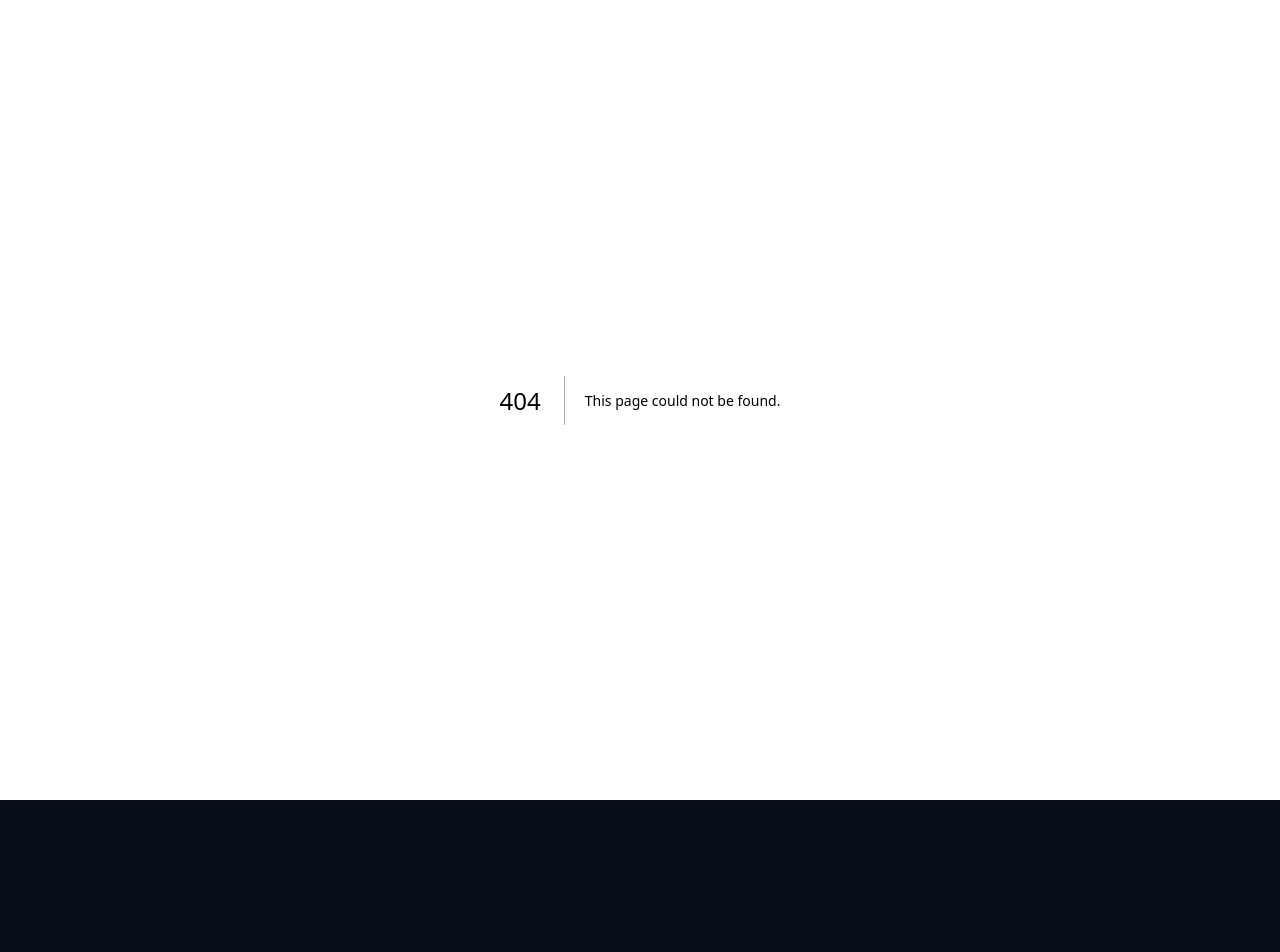
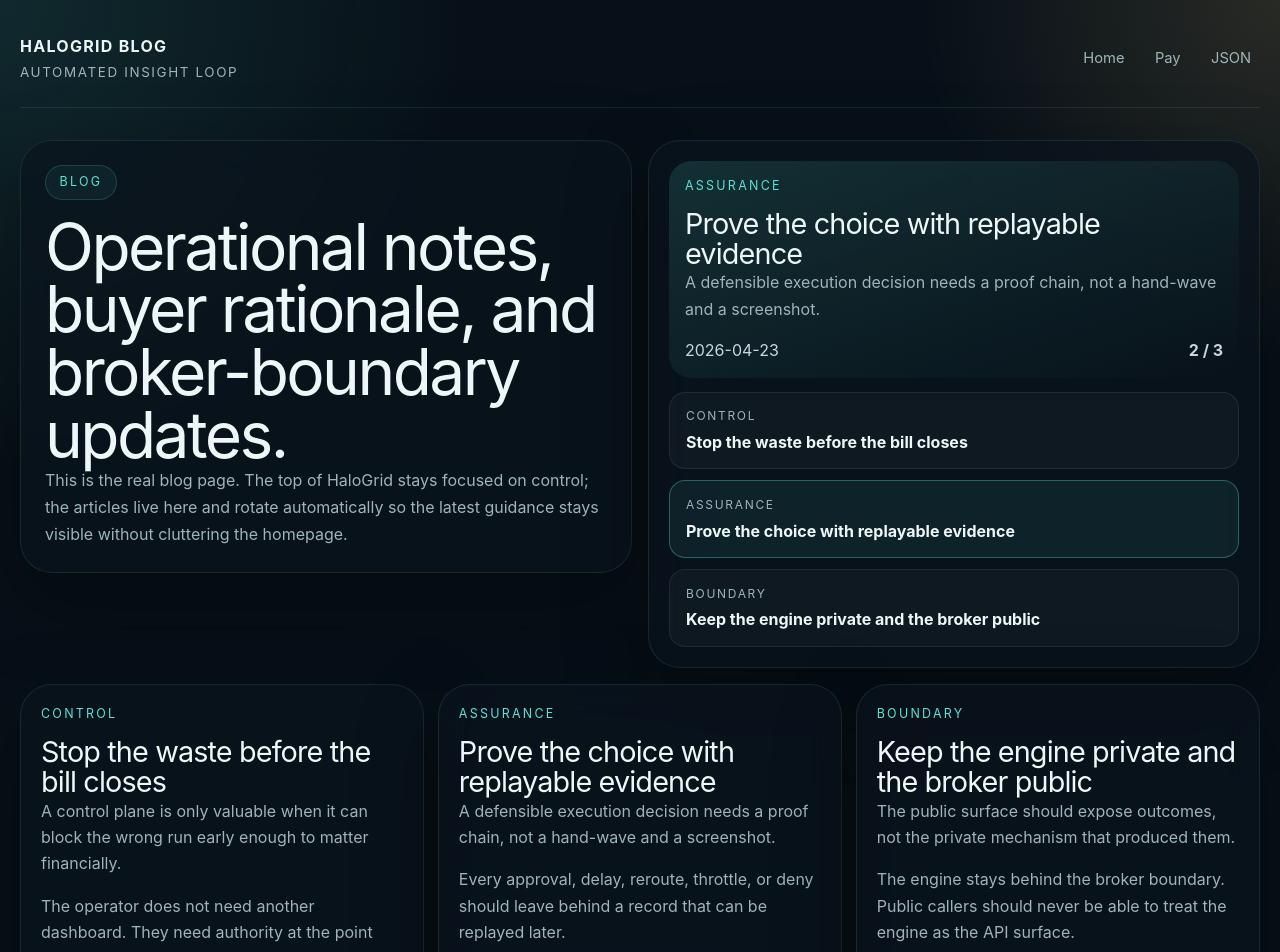
Before and after one commit to reprewindai-dev/ecobe-mvp, a Next.js app: page /blog in a window 1280 px wide. Before the commit this address had no page. Shown: the top 952 px of the page. Before the commit the page ends 800 px from the top, so only its background shows below. Built offline with nearby package versions, Linux system fonts and the light colour scheme.

Commit message:
fix: move blog content to dedicated route

```diff
--- /dev/null
+++ b/src/app/blog/blog-loop.tsx
@@ -0,0 +1,55 @@
+'use client'
+
+import { useEffect, useMemo, useState } from 'react'
+
+import type { BlogPost } from '@/lib/blog-posts'
+
+export function BlogLoop({ posts }: { posts: BlogPost[] }) {
+  const [activeIndex, setActiveIndex] = useState(0)
+
+  useEffect(() => {
+    if (posts.length <= 1) {
+      return
+    }
+
+    const timer = window.setInterval(() => {
+      setActiveIndex((current) => (current + 1) % posts.length)
+    }, 5000)
+
+    return () => window.clearInterval(timer)
+  }, [posts.length])
+
+  const activePost = posts[activeIndex] ?? posts[0]
+
+  const pillText = useMemo(() => {
+    return `${activeIndex + 1} / ${posts.length}`
+  }, [activeIndex, posts.length])
+
+  return (
+    <div className="blog-loop">
+      <div className="blog-loop__feature">
+        <div className="blog-loop__eyebrow">{activePost.eyebrow}</div>
+        <h2>{activePost.title}</h2>
+        <p>{activePost.summary}</p>
+        <div className="blog-loop__meta">
+          <span>{activePost.publishedAt}</span>
+          <strong>{pillText}</strong>
+        </div>
+      </div>
+
+      <div className="blog-loop__rail">
+        {posts.map((post, index) => (
+          <button
+            key={post.slug}
+            type="button"
+            className={index === activeIndex ? 'blog-loop__rail-item blog-loop__rail-item--active' : 'blog-loop__rail-item'}
+            onClick={() => setActiveIndex(index)}
+          >
+            <span>{post.eyebrow}</span>
+            <strong>{post.title}</strong>
+          </button>
+        ))}
+      </div>
+    </div>
+  )
+}
--- /dev/null
+++ b/src/app/blog/page.tsx
@@ -0,0 +1,53 @@
+import { blogPosts } from '@/lib/blog-posts'
+
+import { BlogLoop } from './blog-loop'
+
+export const dynamic = 'force-dynamic'
+export const revalidate = 0
+
+export default function BlogPage() {
+  return (
+    <main className="page-shell blog-page">
+      <header className="topbar">
+        <div>
+          <div className="brand-mark">HaloGrid Blog</div>
+          <div className="brand-subtitle">Automated insight loop</div>
+        </div>
+
+        <nav className="topnav" aria-label="Primary">
+          <a href="/">Home</a>
+          <a href="/pay">Pay</a>
+          <a href="/api/v1/public/overview">JSON</a>
+        </nav>
+      </header>
+
+      <section className="blog-hero">
+        <div className="blog-hero__copy">
+          <span className="eyebrow">Blog</span>
+          <h1>Operational notes, buyer rationale, and broker-boundary updates.</h1>
+          <p>
+            This is the real blog page. The top of HaloGrid stays focused on control; the articles live here
+            and rotate automatically so the latest guidance stays visible without cluttering the homepage.
+          </p>
+        </div>
+
+        <BlogLoop posts={blogPosts} />
+      </section>
+
+      <section className="blog-grid">
+        {blogPosts.map((post) => (
+          <article className="blog-card" key={post.slug}>
+            <div className="blog-card__eyebrow">{post.eyebrow}</div>
+            <h2>{post.title}</h2>
+            <p>{post.summary}</p>
+            <div className="blog-card__body">
+              {post.body.map((line) => (
+                <p key={line}>{line}</p>
+              ))}
+            </div>
+          </article>
+        ))}
+      </section>
+    </main>
+  )
+}
--- a/src/app/globals.css
+++ b/src/app/globals.css
@@ -290,26 +290,6 @@
 
 .button--ghost {
   background: rgba(255, 255, 255, 0.03);
-}
-
-.hero__pain {
-  margin-top: 1.5rem;
-  padding-top: 1.35rem;
-  border-top: 1px solid var(--stroke);
-}
-
-.hero__pain-title {
-  color: var(--muted-strong);
-  font-size: 0.8rem;
-  letter-spacing: 0.16em;
-  text-transform: uppercase;
-}
-
-.hero__pain ul {
-  margin: 0.85rem 0 0;
-  padding-left: 1.15rem;
-  color: var(--muted);
-  line-height: 1.75;
 }
 
 .hero__surface {
@@ -611,6 +591,143 @@
   flex-wrap: wrap;
 }
 
+.blog-page {
+  padding-bottom: 4rem;
+}
+
+.blog-hero {
+  display: grid;
+  grid-template-columns: 1fr 1fr;
+  gap: 1rem;
+  align-items: start;
+  margin-top: 1rem;
+}
+
+.blog-hero__copy,
+.blog-loop,
+.blog-card {
+  border: 1px solid var(--stroke);
+  background: var(--bg-elevated);
+  backdrop-filter: blur(18px);
+  box-shadow: var(--shadow);
+  border-radius: 2rem;
+}
+
+.blog-hero__copy {
+  padding: 1.5rem;
+}
+
+.blog-hero__copy h1 {
+  margin: 1rem 0 0;
+  line-height: 0.98;
+  letter-spacing: -0.04em;
+  font-size: clamp(2.4rem, 5vw, 5rem);
+}
+
+.blog-hero__copy p {
+  color: var(--muted);
+  line-height: 1.7;
+  max-width: 58ch;
+}
+
+.blog-loop {
+  padding: 1.25rem;
+  display: grid;
+  gap: 0.85rem;
+}
+
+.blog-loop__feature {
+  padding: 1rem;
+  border-radius: 1.4rem;
+  background: linear-gradient(160deg, rgba(87, 227, 208, 0.14), rgba(8, 18, 26, 0.88));
+}
+
+.blog-loop__eyebrow,
+.blog-card__eyebrow {
+  color: var(--accent);
+  font-size: 0.78rem;
+  letter-spacing: 0.18em;
+  text-transform: uppercase;
+}
+
+.blog-loop__feature h2,
+.blog-card h2 {
+  margin: 0.85rem 0 0;
+  line-height: 1.05;
+  letter-spacing: -0.03em;
+  font-size: 1.8rem;
+}
+
+.blog-loop__feature p,
+.blog-card p {
+  color: var(--muted);
+  line-height: 1.65;
+}
+
+.blog-loop__meta {
+  display: flex;
+  justify-content: space-between;
+  align-items: center;
+  gap: 1rem;
+  margin-top: 1rem;
+  color: var(--muted-strong);
+}
+
+.blog-loop__rail {
+  display: grid;
+  gap: 0.7rem;
+}
+
+.blog-loop__rail-item {
+  display: grid;
+  gap: 0.3rem;
+  width: 100%;
+  padding: 0.9rem 1rem;
+  border-radius: 1rem;
+  border: 1px solid rgba(255, 255, 255, 0.08);
+  background: rgba(255, 255, 255, 0.03);
+  color: inherit;
+  text-align: left;
+}
+
+.blog-loop__rail-item--active {
+  border-color: rgba(87, 227, 208, 0.34);
+  background: rgba(87, 227, 208, 0.08);
+}
+
+.blog-loop__rail-item span {
+  color: var(--muted);
+  font-size: 0.75rem;
+  letter-spacing: 0.14em;
+  text-transform: uppercase;
+}
+
+.blog-loop__rail-item strong {
+  font-size: 1rem;
+  font-weight: 700;
+}
+
+.blog-grid {
+  display: grid;
+  grid-template-columns: repeat(3, minmax(0, 1fr));
+  gap: 0.85rem;
+  margin-top: 1rem;
+}
+
+.blog-card {
+  padding: 1.25rem;
+}
+
+.blog-card__body {
+  display: grid;
+  gap: 0.7rem;
+  margin-top: 1rem;
+}
+
+.blog-card__body p {
+  margin: 0;
+}
+
 .pay-page {
   padding-bottom: 4rem;
 }
@@ -741,7 +858,9 @@
   .section--split,
   .pricing-grid,
   .action-grid,
-  .pain-grid {
+  .pain-grid,
+  .blog-hero,
+  .blog-grid {
     grid-template-columns: 1fr;
   }
 
@@ -786,6 +905,12 @@
     width: 100%;
   }
 
+  .hero__blog-cta,
+  .blog-loop__meta {
+    flex-direction: column;
+    align-items: flex-start;
+  }
+
   .cockpit-strip {
     grid-template-columns: 1fr;
   }
--- a/src/app/page.tsx
+++ b/src/app/page.tsx
@@ -233,14 +233,6 @@
             ))}
           </div>
 
-          <div className="hero__pain">
-            <div className="hero__pain-title">Why buyers pay</div>
-            <ul>
-              <li>Reporting that arrives after the wasted run is already billed.</li>
-              <li>A dashboard that cannot stop, reroute, or slow the workload in time.</li>
-              <li>A compliance story with no proof chain behind the decision.</li>
-            </ul>
-          </div>
         </div>
 
         <div className="hero__surface">
--- /dev/null
+++ b/src/lib/blog-posts.ts
@@ -0,0 +1,50 @@
+export type BlogPost = {
+  slug: string
+  title: string
+  summary: string
+  eyebrow: string
+  publishedAt: string
+  body: string[]
+}
+
+export const blogPosts: BlogPost[] = [
+  {
+    slug: 'stop-the-waste',
+    title: 'Stop the waste before the bill closes',
+    eyebrow: 'Control',
+    publishedAt: '2026-04-23',
+    summary:
+      'A control plane is only valuable when it can block the wrong run early enough to matter financially.',
+    body: [
+      'The operator does not need another dashboard. They need authority at the point where the workload still can be redirected, delayed, or denied.',
+      'That is the difference between reporting and control. Reporting tells you what happened; control changes what happens next.',
+      'The buyer pays when the system prevents wasted execution before the invoice is already irreversible.',
+    ],
+  },
+  {
+    slug: 'prove-the-choice',
+    title: 'Prove the choice with replayable evidence',
+    eyebrow: 'Assurance',
+    publishedAt: '2026-04-23',
+    summary:
+      'A defensible execution decision needs a proof chain, not a hand-wave and a screenshot.',
+    body: [
+      'Every approval, delay, reroute, throttle, or deny should leave behind a record that can be replayed later.',
+      'The evidence must show the policy used, the signal that triggered the decision, and the action that was taken.',
+      'That is how finance, compliance, and operations all end up looking at the same source of truth.',
+    ],
+  },
+  {
+    slug: 'keep-the-engine-private',
+    title: 'Keep the engine private and the broker public',
+    eyebrow: 'Boundary',
+    publishedAt: '2026-04-23',
+    summary:
+      'The public surface should expose outcomes, not the private mechanism that produced them.',
+    body: [
+      'The engine stays behind the broker boundary. Public callers should never be able to treat the engine as the API surface.',
+      'That separation protects the system from accidental coupling and keeps internal routes out of the public contract.',
+      'The user sees the result, the broker keeps the proof, and the engine stays hidden.',
+    ],
+  },
+]
```
